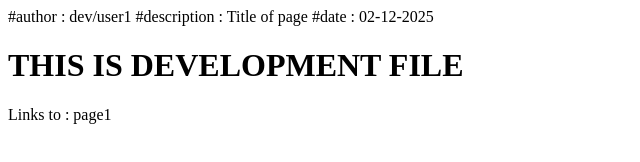
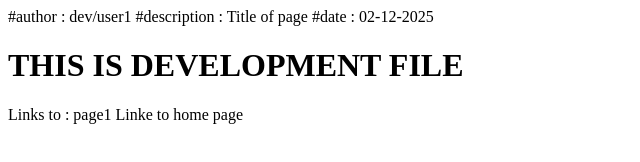
Before and after one commit to goutamshet/Git-Demo, a plain HTML site: page index.html in a window 1280 px wide. Shown: the whole page, without its empty margins (0-640 px from the left). Drawn offline with Linux system fonts and the light colour scheme.

Commit message:
Added home link to index.html

```diff
--- a/index.html
+++ b/index.html
@@ -5,4 +5,5 @@
 <h1>THIS IS DEVELOPMENT FILE</h1>
 <footer>
   <a>Links to : page1 <a/>
+  <a>Linke to home page<a/>
 </footer>
```
